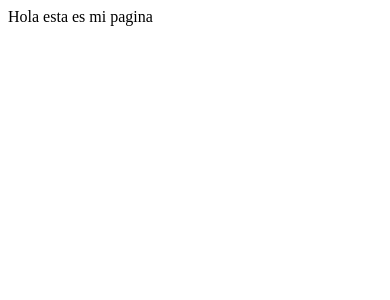
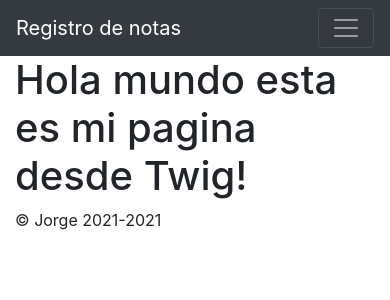
Before and after one commit to jorge-gaitan/calificaciones, a PHP site: template src/twig/jorge.twig in a window 390 px wide. Shown: the top 300 px of the page. Run offline with PHP 8.4, Linux system fonts and the light colour scheme; the template is opened without the code that fills it, so the values that code supplies are empty; some libraries are stand-ins or nearby versions.

Commit message:
Incluidas las plantillas boostrap y librerias yarn

```diff
--- /dev/null
+++ b/src/css/style.css
@@ -0,0 +1,20 @@
+.bd-placeholder-img {
+    font-size: 1.125rem;
+    text-anchor: middle;
+    -webkit-user-select: none;
+    -moz-user-select: none;
+    -ms-user-select: none;
+    user-select: none;
+}
+
+@media(min-width: 768px) {
+    .bd-placeholder-img-lg {
+        font-size: 3.5rem;
+    }
+}
+
+/* Move down content because we have a fixed navbar that is 3.5rem tall */
+
+body {
+    padding-top: 3.5rem;
+}
--- /dev/null
+++ b/src/js/script.js
@@ -0,0 +1,3 @@
+$(document).ready(function () {
+    $('.dropdown-toggle').dropdown();
+});
--- a/src/php/Pages/Inicio.php
+++ b/src/php/Pages/Inicio.php
@@ -11,7 +11,7 @@ final class Inicio extends Page
 
     public function __construct()
     {
-        parent::__construct("Pagina de inicio", 'inicio.twig');
+        parent::__construct("Pagina de inicio", 'base.twig');
     }
 
     public function initVars()
--- a/src/twig/base.twig
+++ b/src/twig/base.twig
@@ -1 +1,44 @@
-<h1>Hola esta pagina esta siendo cargada desde Twig</h1>
+<!doctype html>
+<html lang="es">
+	<head>
+		<meta charset="utf-8">
+		<meta name="viewport" content="width=device-width, initial-scale=1, shrink-to-fit=no">
+		<meta name="description" content="">
+		<meta name="author" content="Mark Otto, Jacob Thornton, and Bootstrap contributors">
+		<title>Jumbotron Template · Bootstrap v4.6</title>
+
+		<base
+		href="http://localhost/registro-notas/" target="_blank">
+
+		<!-- Bootstrap core CSS -->
+		<link href="./node_modules/bootstrap/dist/css/bootstrap.min.css" rel="stylesheet">
+		<meta
+		name="theme-color" content="#563d7c">
+
+		<!-- Custom styles for this template -->
+		<link href="./src/css/style.css" rel="stylesheet">
+	</head>
+	<body>
+
+		{% block navbar %}
+			{% include 'bloques/navbar.twig' %}
+		{% endblock %}
+
+
+		<main role="main">
+			{% block contenido %}
+				{% include 'bloques/contenido.twig' %}
+			{% endblock %}
+		</main>
+		{% block footer %}
+			<footer class="container">
+				<p>&copy; Jorge 2021-2021</p>
+			</footer>
+		{% endblock %}
+		<script src="./node_modules/jquery/dist/jquery.min.js"></script>
+		<script src="./node_modules/bootstrap/dist/js/bootstrap.bundle.min.js"></script>
+		{% block scripts %}
+			<script src="./src/js/script.js"></script>
+		{% endblock %}
+	</body>
+</html>
--- /dev/null
+++ b/src/twig/bloques/navbar.twig
@@ -0,0 +1,34 @@
+<nav class="navbar navbar-expand-md navbar-dark fixed-top bg-dark">
+	<a class="navbar-brand" href="#">Registro de notas</a>
+	<button class="navbar-toggler" type="button" data-toggle="collapse" data-target="#navbarsExampleDefault" aria-controls="navbarsExampleDefault" aria-expanded="false" aria-label="Toggle navigation">
+		<span class="navbar-toggler-icon"></span>
+	</button>
+
+	<div class="collapse navbar-collapse" id="navbarsExampleDefault">
+		<ul class="navbar-nav mr-auto">
+			<li class="nav-item active">
+				<a class="nav-link" href="#">Home
+					<span class="sr-only">(current)</span>
+				</a>
+			</li>
+			<li class="nav-item">
+				<a class="nav-link" href="#">Link</a>
+			</li>
+			<li class="nav-item">
+				<a class="nav-link disabled" href="#" tabindex="-1" aria-disabled="true">Disabled</a>
+			</li>
+			<li class="nav-item dropdown">
+				<a class="nav-link dropdown-toggle" href="#" id="dropdown01" data-toggle="dropdown" aria-haspopup="true" aria-expanded="false">Dropdown</a>
+				<div class="dropdown-menu" aria-labelledby="dropdown01">
+					<a class="dropdown-item" href="#">Action</a>
+					<a class="dropdown-item" href="#">Another action</a>
+					<a class="dropdown-item" href="#">Something else here</a>
+				</div>
+			</li>
+		</ul>
+		<form class="form-inline my-2 my-lg-0">
+			<input class="form-control mr-sm-2" type="text" placeholder="Search" aria-label="Search">
+			<button class="btn btn-outline-success my-2 my-sm-0" type="submit">Search</button>
+		</form>
+	</div>
+</nav>
--- a/src/twig/jorge.twig
+++ b/src/twig/jorge.twig
@@ -1 +1,7 @@
-Hola esta es mi pagina
+{% extends "base.twig" %}
+
+{% block contenido %}
+	<div class="container">
+		<h1>Hola mundo esta es mi pagina desde Twig!</h1>
+	</div>
+{% endblock %}
```
Also changed, not shown: package.json (added, +13 -0 lines), src/twig/bloques/contenido.twig (added, +42 -0 lines), 1 other file.
